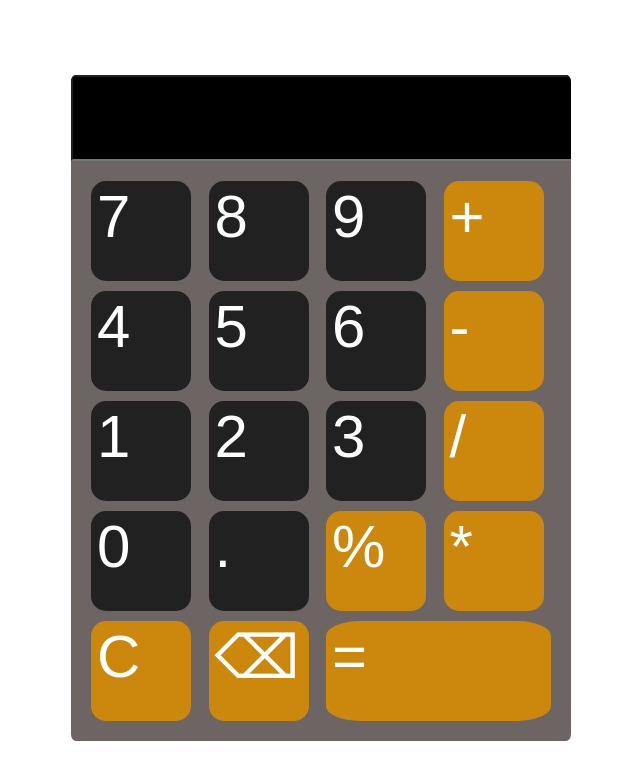
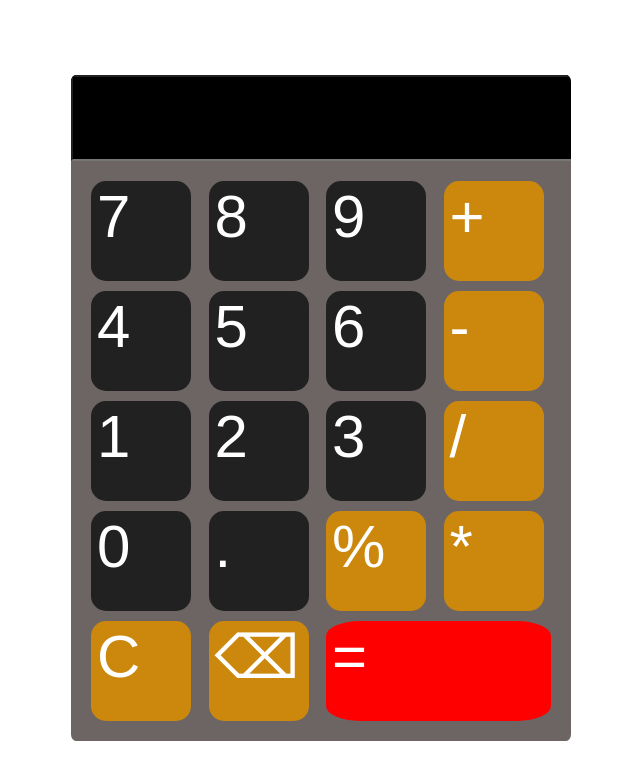
Before and after one commit to sacheenzz/helloworld, a plain HTML site: page index.html in a window 1280 px wide. Shown: the whole page, without its empty margins (319-959 px from the left). Drawn offline with Linux system fonts and the light colour scheme.

Commit message:
changed equalto button to red

```diff
--- a/style.css
+++ b/style.css
@@ -79,4 +79,5 @@ button:active{
 .column2 {
     grid-column: 3 / span 2;
     width: auto;
+    background-color: red !important;
 }
```
